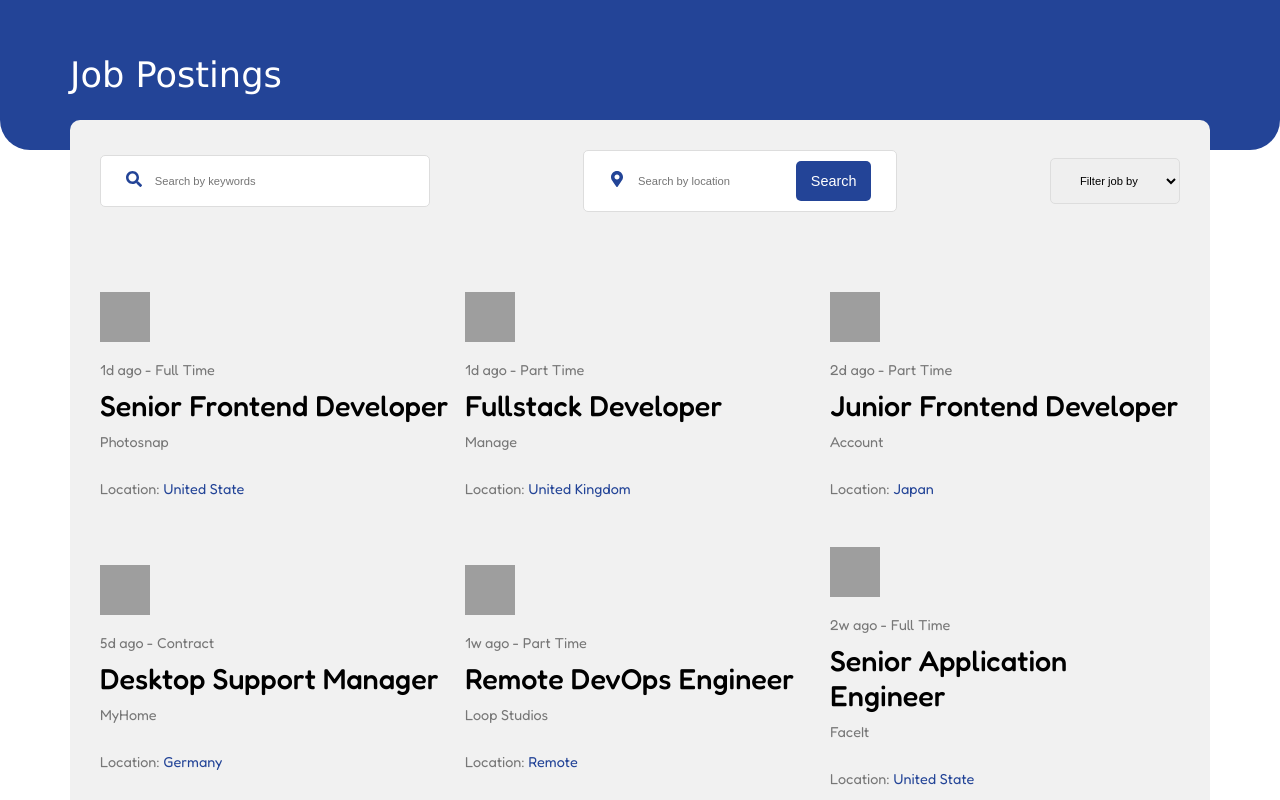
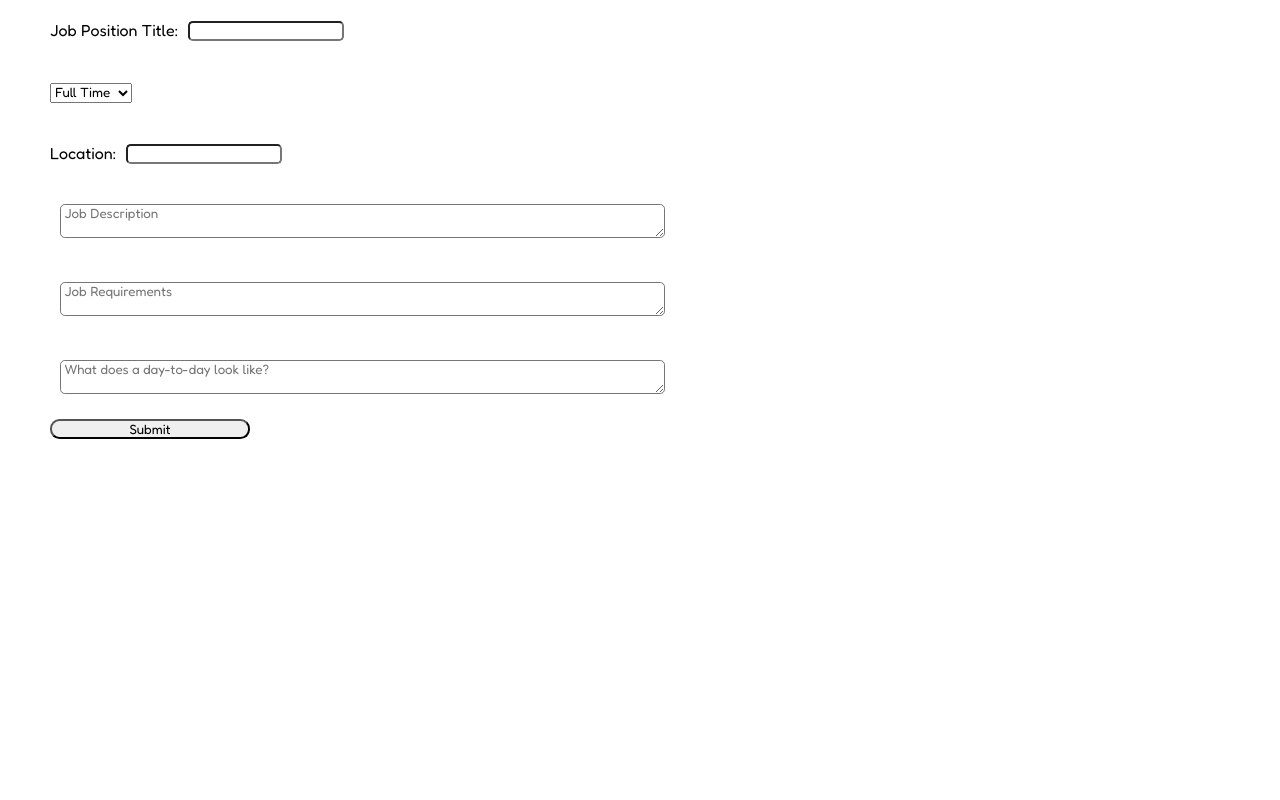
Before and after one commit to Tanya-STY/TIFS-soen341project2023, a React (Create React App) app in the folder ProFolia/: page / in a window 1280 px wide. Before the commit this address led to /jobs. Shown: the top 800 px of the page. Built offline with nearby package versions, Linux system fonts and the light colour scheme; grey boxes are pictures that could not be loaded.

Commit message:
Added a form for add job

```diff
--- a/ProFolia/src/App.js
+++ b/ProFolia/src/App.js
@@ -6,13 +6,15 @@ import MainPage from './components/MainPage/MainPage';
 // import JobDetails from "./components/Job-details/JobDetails";
 import JobsPage from './components/JobsPage/JobsPage';
 
+import AddJobForm from './components/AddJobForm/AddJobForm';
+
 import { Routes, Route, Navigate } from 'react-router-dom'
 
 
 function App() {
   return (
     <div>
-      <JobsPage />
+      <AddJobForm/>
       {/* <Routes>
         <Route path='/' element={<Navigate to='/jobs' />} />
         <Route path='/jobs' element={<JobLists />} />
--- /dev/null
+++ b/ProFolia/src/components/AddJobForm/AddJobForm.css
@@ -0,0 +1,56 @@
+@import url("https://fonts.googleapis.com/css2?family=Fredoka:wght@300;400;500;600;700&display=swap");
+
+
+
+*{
+    font-family: "Fredoka", sans-serif;
+}
+
+
+
+.jobType{
+    border-radius: 0.3rem;
+}
+
+.textJob{
+    margin-left: 10px;
+    border-radius: 0.3rem;
+}
+
+
+
+textarea{
+    width: 50%;
+    height: 80px;
+    max-height: fit-content;
+}
+
+.submit{
+    margin: 0px;
+    width: 200px;
+    border-radius: 0.6rem;
+}
+
+
+@media only screen and (max-width: 768px) {
+    .jobType{
+        border-radius: 0.3rem;
+    }
+
+    .textJob{
+        margin-left: 5px;
+        border-radius: 0.3rem;
+    }
+
+    textarea{
+        width: 100%;
+        height: 40px;
+        max-height: fit-content;
+    }
+
+    .submit{
+        margin: 0px;
+        width: 100px;
+        border-radius: 0.6rem;
+    }
+}
--- /dev/null
+++ b/ProFolia/src/components/AddJobForm/AddJobForm.js
@@ -0,0 +1,81 @@
+import { useState } from 'react';
+import './AddJobForm.css';
+// import ReactDOM from 'react-dom/client';
+
+function MyForm() {
+  const [inputs, setInputs] = useState({});
+  const [textarea, setTextArea] = useState ("Description of the job");
+  const [jobType, setJobType] = useState ();
+  const [requirements, setReq] = useState ("Requirements of the job");
+  const [responsibility, setRespo] = useState ("What does a day-to-day look like?");
+
+
+  const handleChange = (event) => {
+    const name = event.target.name;
+    const value = event.target.value;
+    setInputs(values => ({...values, [name]: value}))
+
+    const description = event.target.description;
+    setTextArea(description)
+
+    const type = event.target.type;
+    setJobType(type)
+
+    const req = event.target.req;
+    setReq(req)
+
+    const respo = event.target.respo;
+    setRespo(respo)
+  }
+
+  const handleSubmit = (event) => {
+    event.preventDefault();
+    alert(inputs);
+  }
+
+  return (
+    <form onSubmit={handleSubmit}>
+      <div style={{padding: "20px", paddingLeft: "50px"}}><label  className='JobPosition'>Job Position Title:
+      <input
+        className="textJob"
+        type="text"
+        name="username"
+        value={inputs.username || ""}
+        onChange={handleChange}
+      />
+      </label></div>
+      <div style={{padding: "20px", paddingLeft: "50px"}}>
+        <select type={jobType} onChange={handleChange} id="jobType">
+            <option type="Full Time">Full Time</option>
+            <option type="Part Time">Part Time</option>
+            <option type="Freelance">Freelance</option>
+            <option type="Contract">Contract</option>
+        </select>
+      </div>
+      <div style={{padding: "20px", paddingLeft: "50px"}}><label>Location:
+        <input
+          className="textJob"
+          type="text"
+          name="location"
+          value={inputs.location || ""}
+          onChange={handleChange}
+        />
+        </label></div>
+        <div style={{padding: "20px", paddingLeft: "50px"}}>
+            <textarea className="textJob" description={textarea} onChange={handleChange} placeholder=" Job Description"/>
+        </div>
+        <div style={{padding: "20px", paddingLeft: "50px"}}>
+            <textarea className="textJob" req={requirements} onChange={handleChange} placeholder=" Job Requirements"/>
+        </div>
+        <div style={{padding: "20px", paddingLeft: "50px"}}>
+            <textarea className="textJob" respo={responsibility} onChange={handleChange} placeholder=" What does a day-to-day look like?"></textarea>
+        </div>
+        <input style={{marginLeft: "50px"}}type="submit" className="submit"/>
+    </form>
+  )
+}
+
+// const root = ReactDOM.createRoot(document.getElementById('root'));
+// root.render(<MyForm />);
+
+export default MyForm;
```
